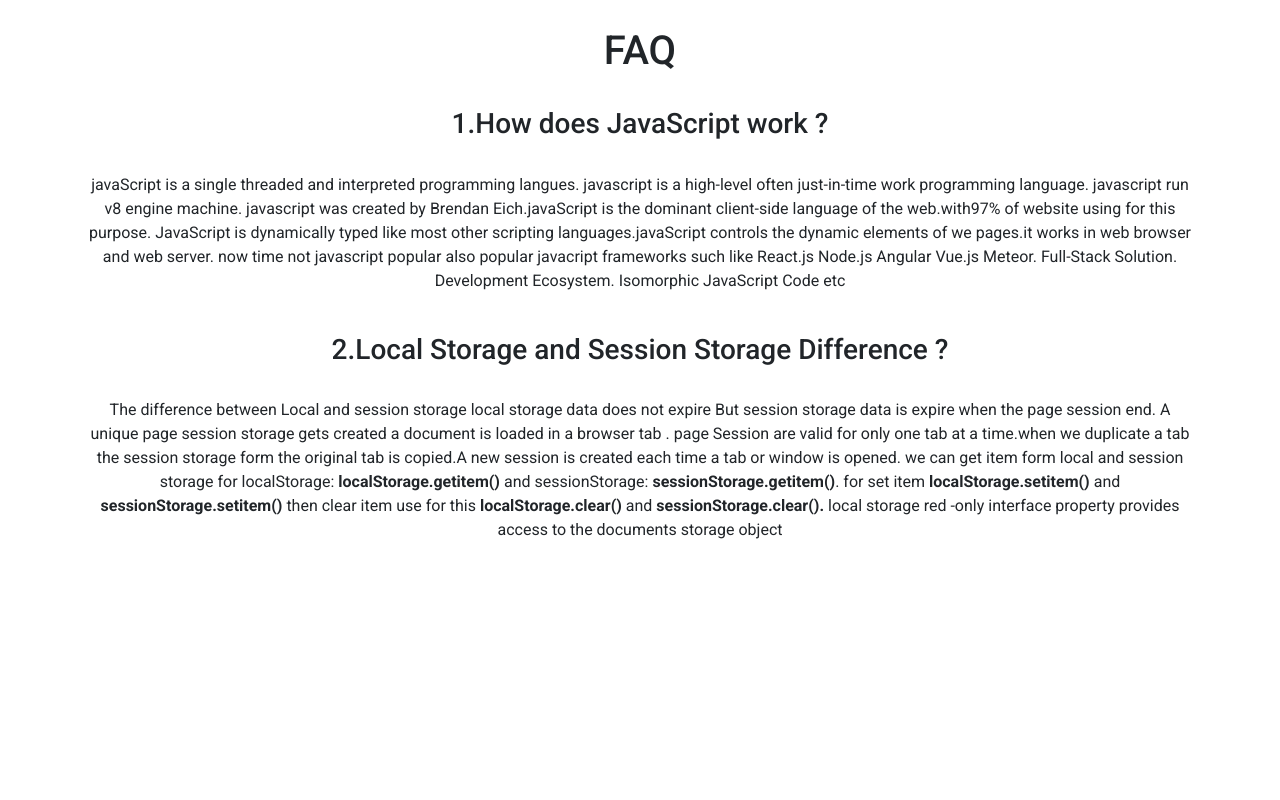
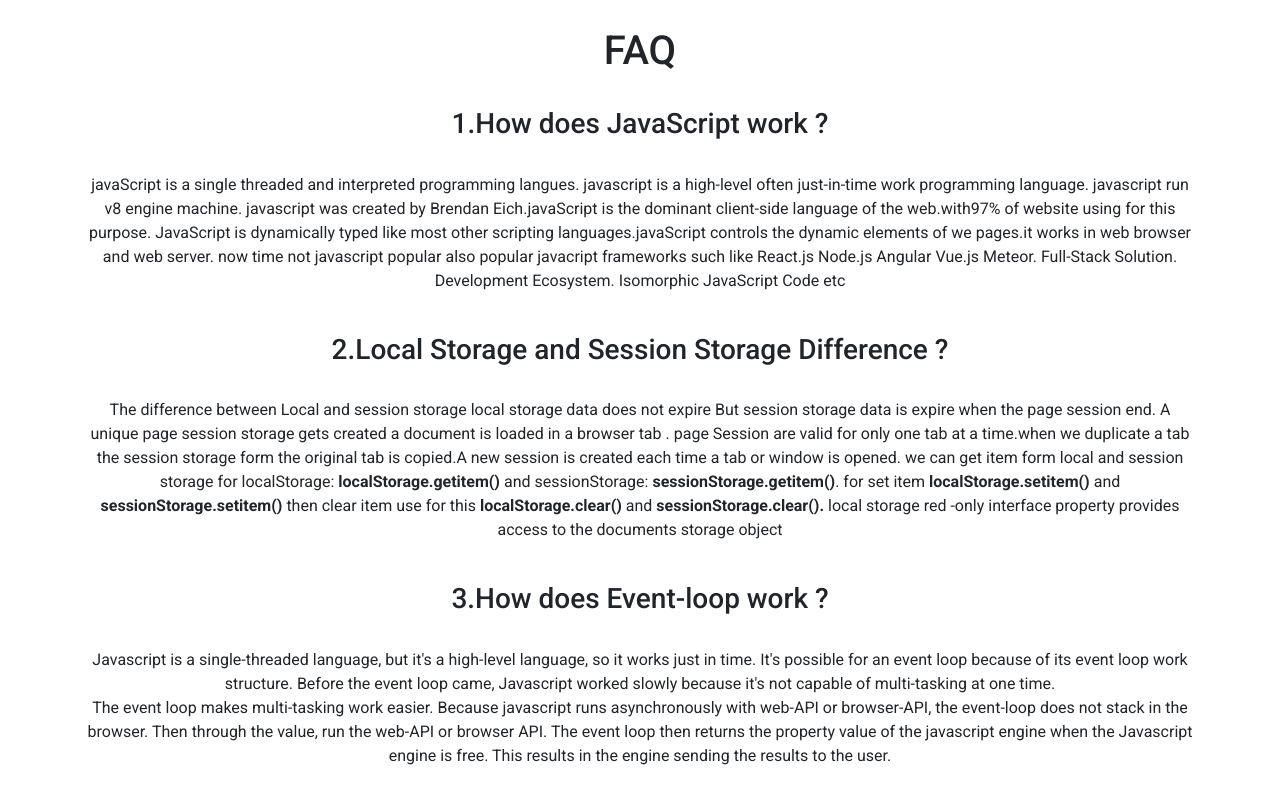
Before and after one commit to ImranHossain5722/insta-shohor, a plain HTML site: page index.html in a window 1280 px wide. Shown: the part 1553-2353 px from the top of the page. Before the commit the page ends 2127 px from the top, so only its background shows below. Drawn offline with nearby package versions, Linux system fonts and the light colour scheme.

Commit message:
add on more qustion

```diff
--- a/index.html
+++ b/index.html
@@ -85,6 +85,10 @@
                     <h3 class="text-center p-4"> 2.Local Storage and Session Storage Difference ?</h3>
                      <p class="text-center" >The difference between Local and session storage local storage data does not expire But session storage data is expire when the page session end. A unique page session storage gets created a document is loaded in a browser tab . page Session are valid for only one tab at a time.when we duplicate a tab the session storage form the original tab is copied.A new session is created each time a tab or window is opened. we can get item form local and session storage for localStorage: <b>localStorage.getitem()</b> and sessionStorage: <b>sessionStorage.getitem()</b>. for set item <b>localStorage.setitem() </b> and <b>sessionStorage.setitem() </b> then clear item use for this  <b>localStorage.clear()</b>  and <b>sessionStorage.clear(). </b> local storage red -only interface property provides access to the documents storage object</p>
 
+                     <h3 class="text-center p-4"> 3.How does Event-loop work ?</h3>
+                     <p class="text-center">Javascript is a single-threaded language, but it's a high-level language, so it works just in time. It's possible for an event loop
+                        because of its event loop work structure. Before the event loop came, Javascript worked slowly because it's not capable of multi-tasking at one time.<br>The event loop makes multi-tasking work easier. Because javascript runs asynchronously with web-API or browser-API, the event-loop does not stack in the browser. Then through the value, run the web-API or browser API. The event loop then returns the property value of the javascript engine when the Javascript engine is free. This results in the engine sending the results to the user.  </p>
+
             </section>
         </main>
         <footer></footer>
```
